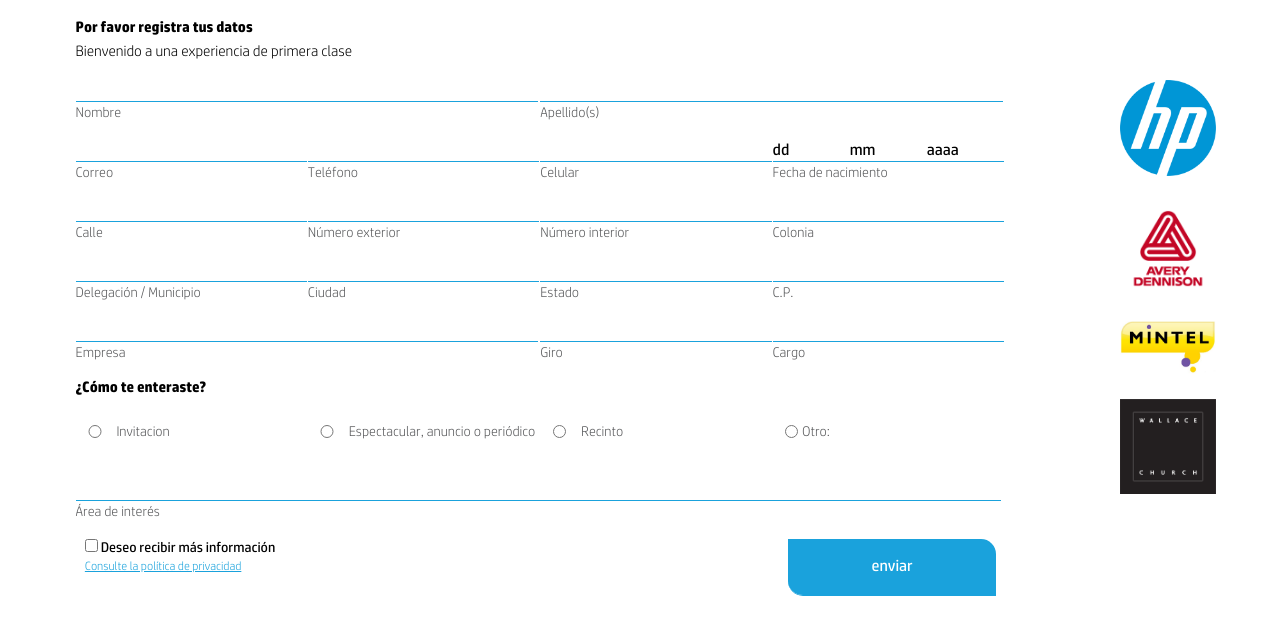
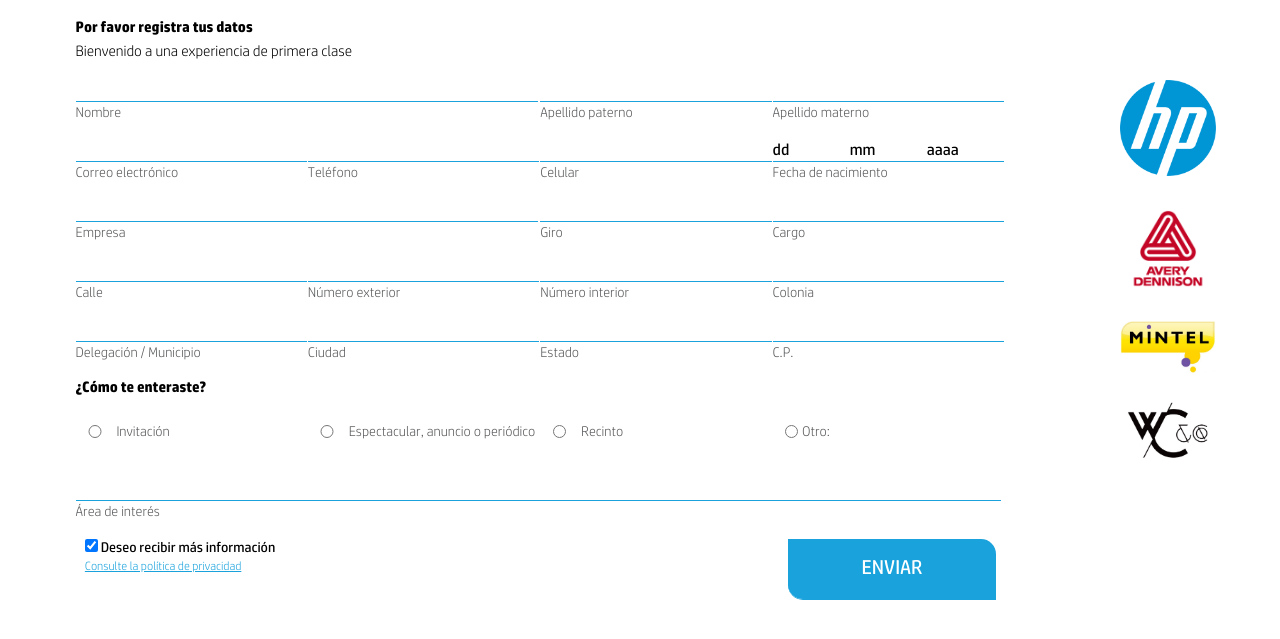
Before and after one commit to pcuervo/hpregistro, a PHP site: page / in a window 1280 px wide. Shown: the part 115-754 px from the top of the page. Run offline with PHP 8.4, Linux system fonts and the light colour scheme; some libraries are stand-ins or nearby versions.

Commit message:
cambios cliente de campos

```diff
--- a/index.html
+++ b/index.html
@@ -50,10 +50,14 @@
 								<input class="span c-12 primer_campo" name="nombre"type="text">
 								<label class="span c-12" for="nombre">Nombre</label>
 							</div><!-- span c-6 -->
-							<div class="span c-6">
-								<input class="span c-12" name="apellido"type="text">
-								<label class="span c-12" for="apellido">Apellido(s)</label>
-							</div><!-- span c-6 -->
+							<div class="span c-3">
+								<input class="span c-12" name="apellido-paterno"type="text">
+								<label class="span c-12" for="apellido-paterno">Apellido paterno</label>
+							</div><!-- span c-3 -->
+							<div class="span c-3">
+								<input class="span c-12" name="apellido-materno"type="text">
+								<label class="span c-12" for="apellido-materno">Apellido materno</label>
+							</div><!-- span c-3 -->
 
 						</div><!-- renglon -->
 
@@ -61,7 +65,7 @@
 
 							<div class="span c-3">
 								<input class="span c-12" name="correo" type="email">
-								<label class="span c-12" for="correo">Correo</label>
+								<label class="span c-12" for="correo">Correo electrónico</label>
 							</div><!-- span c-3 -->
 							<div class="span c-3">
 								<input class="span c-12" name="telefono" type="tel">
@@ -76,6 +80,23 @@
 								<input class="span c-4" name="mes"type="text" value="mm" onFocus="if(this.value==this.defaultValue)this.value='';" onBlur="if(this.value=='')this.value=this.defaultValue;" >
 								<input class="span c-4" name="anio"type="text" value="aaaa" onFocus="if(this.value==this.defaultValue)this.value='';" onBlur="if(this.value=='')this.value=this.defaultValue;" >
 								<label class="span c-12" for="nacimiento">Fecha de nacimiento</label>
+							</div><!-- span c-3 -->
+
+						</div><!-- renglon -->
+
+						<div class="renglon clearfix">
+
+							<div class="span c-6">
+								<input class="span c-12" name="empresa"type="text">
+								<label class="span c-12" for="empresa">Empresa</label>
+							</div><!-- span c-6 -->
+							<div class="span c-3">
+								<input class="span c-12" name="giro"type="text">
+								<label class="span c-12" for="giro">Giro</label>
+							</div><!-- span c-3 -->
+							<div class="span c-3">
+								<input class="span c-12" name="cargo"type="text">
+								<label class="span c-12" for="cargo">Cargo</label>
 							</div><!-- span c-3 -->
 
 						</div><!-- renglon -->
@@ -124,23 +145,6 @@
 
 						<div class="renglon clearfix">
 
-							<div class="span c-6">
-								<input class="span c-12" name="empresa"type="text">
-								<label class="span c-12" for="empresa">Empresa</label>
-							</div><!-- span c-6 -->
-							<div class="span c-3">
-								<input class="span c-12" name="giro"type="text">
-								<label class="span c-12" for="giro">Giro</label>
-							</div><!-- span c-3 -->
-							<div class="span c-3">
-								<input class="span c-12" name="cargo"type="text">
-								<label class="span c-12" for="cargo">Cargo</label>
-							</div><!-- span c-3 -->
-
-						</div><!-- renglon -->
-
-						<div class="renglon clearfix">
-
 							<div class="span c-12">
 								<h3>¿Cómo te enteraste?</h3>
 							</div><!-- span c-12 -->
@@ -151,7 +155,7 @@
 
 							<div class="span c-3">
 								<input class="columna c-2" type="radio" name="enteraste" value="invitacion">
-								<label class="columna c-10" for="">Invitacion</label>
+								<label class="columna c-10" for="">Invitación</label>
 							</div><!-- span c-3 -->
 							<div class="span c-3">
 								<input class="columna c-2" type="radio" name="enteraste" value="espectacular">
@@ -189,7 +193,7 @@
 						<div class="renglon clearfix acepto">
 
 							<div class="columna c-4">
-								<input type="checkbox" name="mas-info" value="1"> Deseo recibir más información<br />
+								<input type="checkbox" name="mas-info" value="1" checked=""> Deseo recibir más información<br />
 								<a href="#">Consulte la política de privacidad</a>
 							</div>
 
@@ -209,7 +213,7 @@
 						<img src="images/hp-logo.png" alt="">
 						<img src="images/avery-logo.jpg" alt="">
 						<img src="images/mintel-logo.jpg" alt="">
-						<img src="images/wallace-church.png" alt="">
+						<img src="images/wallace-church.jpg" alt="">
 
 					</div><!-- columna c-2 -->
 
--- a/style.css
+++ b/style.css
@@ -603,6 +603,8 @@ h4 {
 /* line 218, style.less */
 input[type='submit'] {
   cursor: pointer;
+  text-transform: uppercase;
+  font: 20px / 20px 'hp regular';
 }
 /*** MEDIA QUERIES ***/
 @media only screen and (max-width: 1024px) {
--- a/style.less
+++ b/style.less
@@ -215,7 +215,7 @@ h4{ .hp( 15px, 15px, 'hp light' ); margin: 0;}
 
 /*** FOOTER ***/
 
-input[type='submit']{ cursor: pointer; }
+input[type='submit']{ cursor: pointer; text-transform: uppercase; .hp( 20px, 20px ); }
 
 
 /*** MEDIA QUERIES ***/
```
Also changed, not shown: images/wallace-church.jpg (added), images/wallace-church.png (deleted).
